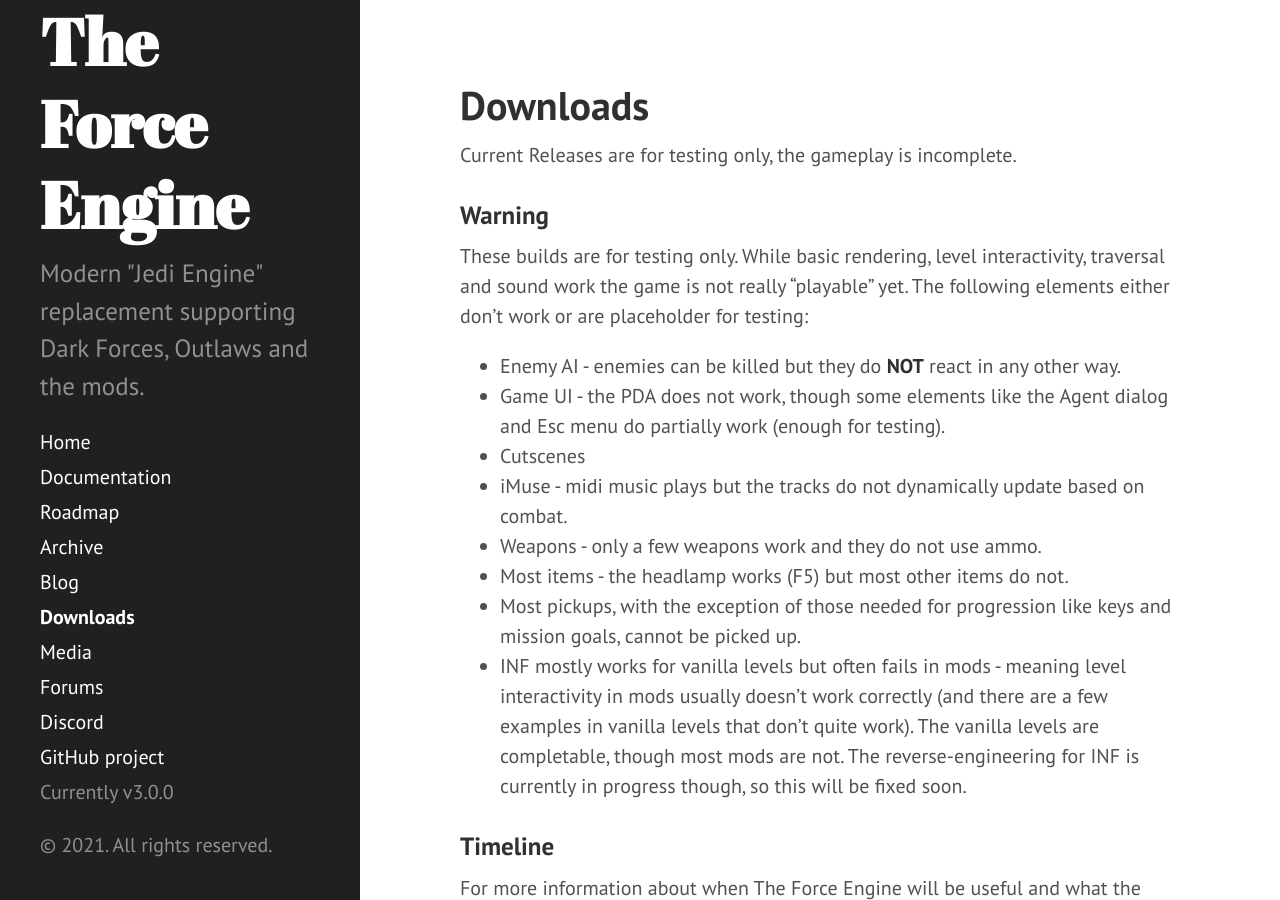
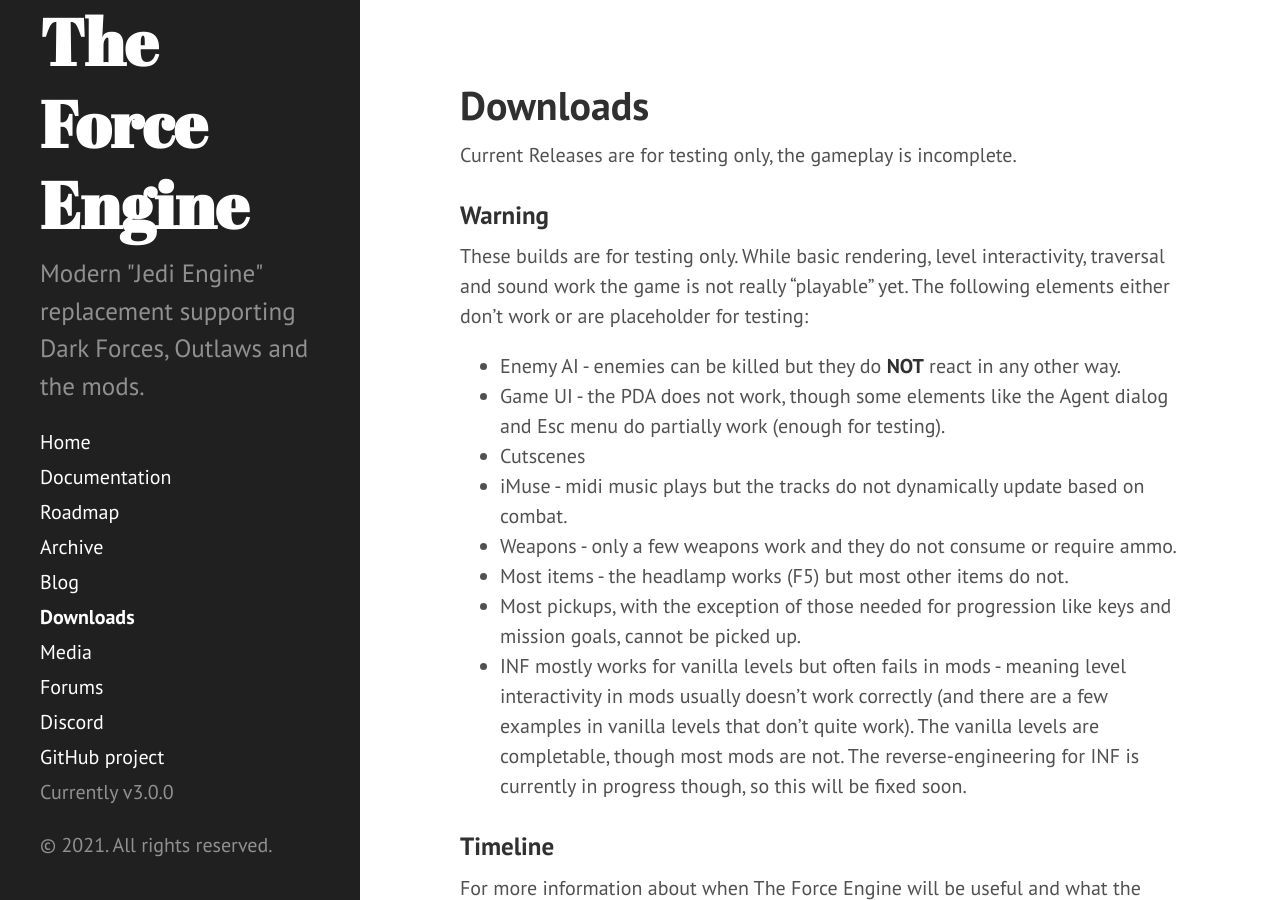
Before and after one commit to TheForceEngine/TheForceEngine.github.io, a Jekyll site: the page built from downloads.md, in a window 1280 px wide and 900 px high. Built offline with Jekyll 4.4.1, drawn with Linux system fonts in a browser that asks for light colours.

Commit message:
Update downloads.md

```diff
--- a/downloads.md
+++ b/downloads.md
@@ -11,7 +11,7 @@
 * Game UI - the PDA does not work, though some elements like the Agent dialog and Esc menu do partially work (enough for testing).
 * Cutscenes
 * iMuse - midi music plays but the tracks do not dynamically update based on combat.
-* Weapons - only a few weapons work and they do not use ammo.
+* Weapons - only a few weapons work and they do not consume or require ammo.
 * Most items - the headlamp works (F5) but most other items do not.
 * Most pickups, with the exception of those needed for progression like keys and mission goals, cannot be picked up.
 * INF mostly works for vanilla levels but often fails in mods - meaning level interactivity in mods usually doesn't work correctly (and there are a few examples in vanilla levels that don't quite work). The vanilla levels are completable, though most mods are not. The reverse-engineering for INF is currently in progress though, so this will be fixed soon.
```
